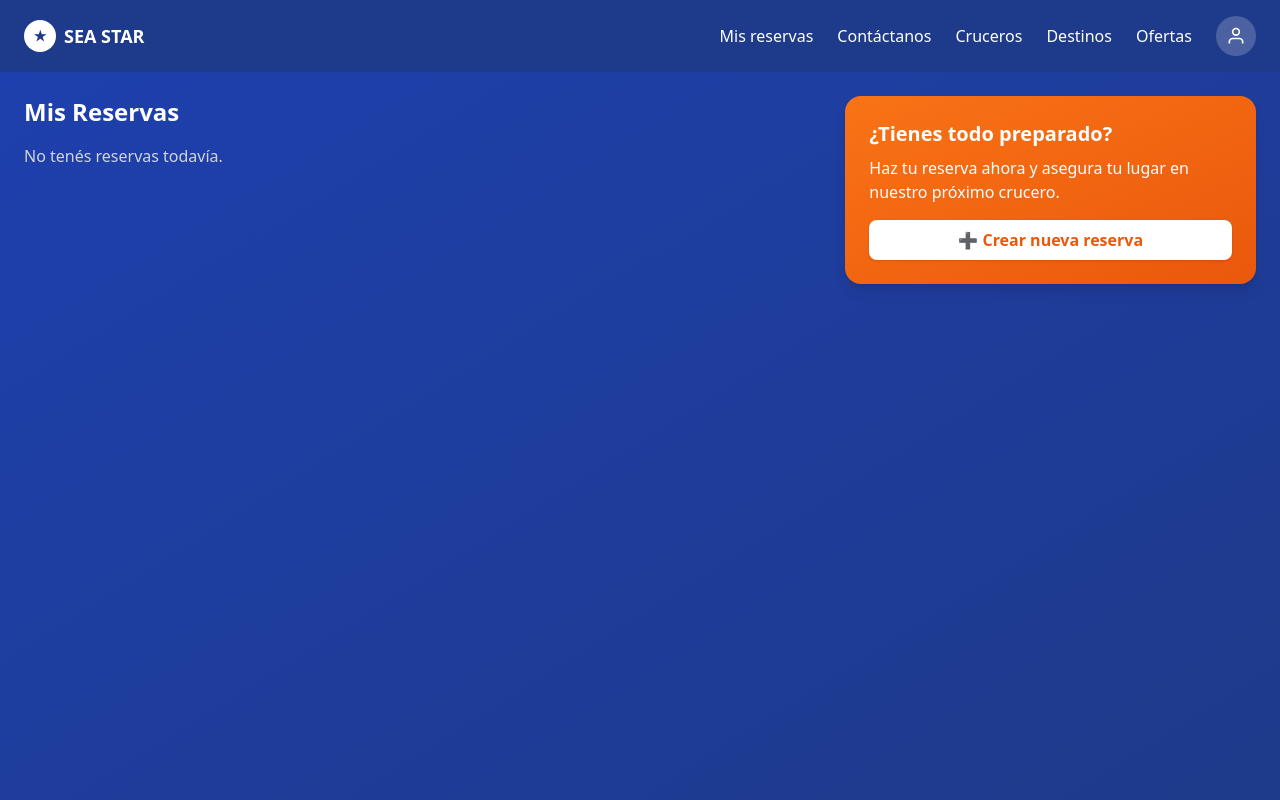
After one commit to Villada-PG3/trabajo-practico-integrador-compania-naviera, a Django app: page /mis-reservas/ in a window 1280 px wide. The commit adds this page. Run offline with Django 5.2, Linux system fonts and the light colour scheme; a user stored in the database is signed in; data comes from the database, SQL or seed files in the repository; both versions use the stored data as it was after the commit; data that the repository does not hold is empty; some libraries are stand-ins or nearby versions.

Commit message:
agregar reserva

```diff
--- a/compania_naviera/Config/urls.py
+++ b/compania_naviera/Config/urls.py
@@ -24,4 +24,7 @@ urlpatterns = [
     path('cambiar_contrasenia/', views.cambiar_contrasenia, name='cambiar_contrasenia'),
     path('destinos/', views.destinos_view, name='destinos'),
 
+    path("mis-reservas/", views.mis_reservas_view, name="mis_reservas"),
+    path("reservas/nueva/", views.crear_reserva_view, name="crear_reserva"),
+
 ]
--- a/compania_naviera/compania_naviera/templates/base.html
+++ b/compania_naviera/compania_naviera/templates/base.html
@@ -22,8 +22,11 @@
 
     <div class="hidden md:flex items-center gap-6">
 
-        <a href="{% url 'contacto' %}" class="relative hover:text-orange-400 transition">Contáctanos</a>
+      {% if user.is_authenticated %}
+        <a href="{% url 'mis_reservas' %}" class="relative hover:text-orange-400 transition">Mis reservas</a>
+      {% endif %}
 
+      <a href="{% url 'contacto' %}" class="relative hover:text-orange-400 transition">Contáctanos</a>
       <a href="{% url 'cruceros' %}" class="relative hover:text-orange-400 transition">Cruceros</a>
       <a href="{% url 'destinos' %}" class="relative hover:text-orange-400 transition">Destinos</a>
       <a href="{% url 'ofertas' %}" class="relative hover:text-orange-400 transition">Ofertas</a>
--- /dev/null
+++ b/compania_naviera/compania_naviera/templates/mis_reservas.html
@@ -0,0 +1,39 @@
+{% extends "base.html" %}
+
+{% block content %}
+  <div class="flex flex-col md:flex-row gap-6">
+
+    <!-- Sección de reservas -->
+    <div class="flex-1">
+      <h2 class="text-2xl font-bold mb-4">Mis Reservas</h2>
+
+      {% if reservas %}
+        <ul class="space-y-4">
+          {% for reserva in reservas %}
+            <li class="bg-white/10 backdrop-blur-md p-4 rounded-lg shadow">
+              <p><strong>🚢 Crucero:</strong> {{ reserva.viaje_navio.navio.nombre }}</p>
+              <p><strong>📅 Viaje:</strong> {{ reserva.viaje_navio.viaje.nombre }}</p>
+              <p><strong>⏰ Salida:</strong> {{ reserva.viaje_navio.viaje.fecha_de_salida|date:"d/m/Y" }}</p>
+              <p><strong>📌 Estado:</strong> {{ reserva.estado_reserva.nombre }}</p>
+              <p><strong>📝 Descripción:</strong> {{ reserva.descripcion|default:"-" }}</p>
+            </li>
+          {% endfor %}
+        </ul>
+      {% else %}
+        <p class="text-gray-300">No tenés reservas todavía.</p>
+      {% endif %}
+    </div>
+
+    <!-- Pestaña de acción -->
+    <div class="w-full md:w-1/3">
+      <div class="bg-gradient-to-br from-orange-500 to-orange-600 p-6 rounded-2xl shadow-lg sticky top-20">
+        <h3 class="text-xl font-bold mb-2">¿Tienes todo preparado?</h3>
+        <p class="mb-4">Haz tu reserva ahora y asegura tu lugar en nuestro próximo crucero.</p>
+        <a href="{% url 'crear_reserva' %}"
+           class="block text-center bg-white text-orange-600 font-semibold px-4 py-2 rounded-lg shadow hover:bg-gray-100 transition">
+          ➕ Crear nueva reserva
+        </a>
+      </div>
+    </div>
+  </div>
+{% endblock %}
--- a/compania_naviera/compania_naviera/views.py
+++ b/compania_naviera/compania_naviera/views.py
@@ -14,6 +14,7 @@ from .forms import (
     FormularioCambioContrasenia,
     FormularioEdicionPerfil,
     FormularioRegistroPersonalizado,
+    FormularioReserva,
 )
 from .models import (
     ActividadPosible,
@@ -27,6 +28,8 @@ from .models import (
     UsuarioPersonalizado,
     Viaje,
     ViajeXNavio,
+    Cliente,
+    EstadoReserva,
 )
 
 
@@ -294,3 +297,41 @@ def editar_perfil(request):
     else:
         form = FormularioEdicionPerfil(instance=request.user)
     return render(request, "editar_perfil.html", {"form": form})
+
+
+@login_required
+def mis_reservas_view(request):
+    usuario = request.user
+    reservas = (
+        Reserva.objects.filter(cliente__usuario=usuario)
+        .select_related("viaje_navio__viaje", "viaje_navio__navio", "estado_reserva")
+        .order_by("-created_at")
+    )
+    return render(request, "mis_reservas.html", {"reservas": reservas})
+
+
+@login_required
+def crear_reserva_view(request):
+    # Verificar si el cliente existe
+    try:
+        cliente = Cliente.objects.get(usuario=request.user)
+        # Opcional: verificar si tiene fecha de nacimiento
+        if not cliente.fecha_nacimiento:
+            messages.warning(request, "Completa tu perfil antes de poder crear reservas.")
+            return redirect("editar_perfil")  # o a un formulario de perfil de cliente
+    except Cliente.DoesNotExist:
+        messages.warning(request, "Debes completar tu perfil antes de crear reservas.")
+        return redirect("editar_perfil")  # o a un formulario de perfil de cliente
+
+    if request.method == "POST":
+        form = FormularioReserva(request.POST)
+        if form.is_valid():
+            reserva = form.save(commit=False)
+            reserva.cliente = cliente
+            reserva.save()
+            messages.success(request, "Reserva creada correctamente.")
+            return redirect("mis_reservas")
+    else:
+        form = FormularioReserva()
+
+    return render(request, "crear_reserva.html", {"form": form})
```
Also changed, not shown: compania_naviera/compania_naviera/forms.py (+30 -1 lines), compania_naviera/compania_naviera/templates/crear_reserva.html (added, +42 -0 lines), compania_naviera/db.sqlite3.
